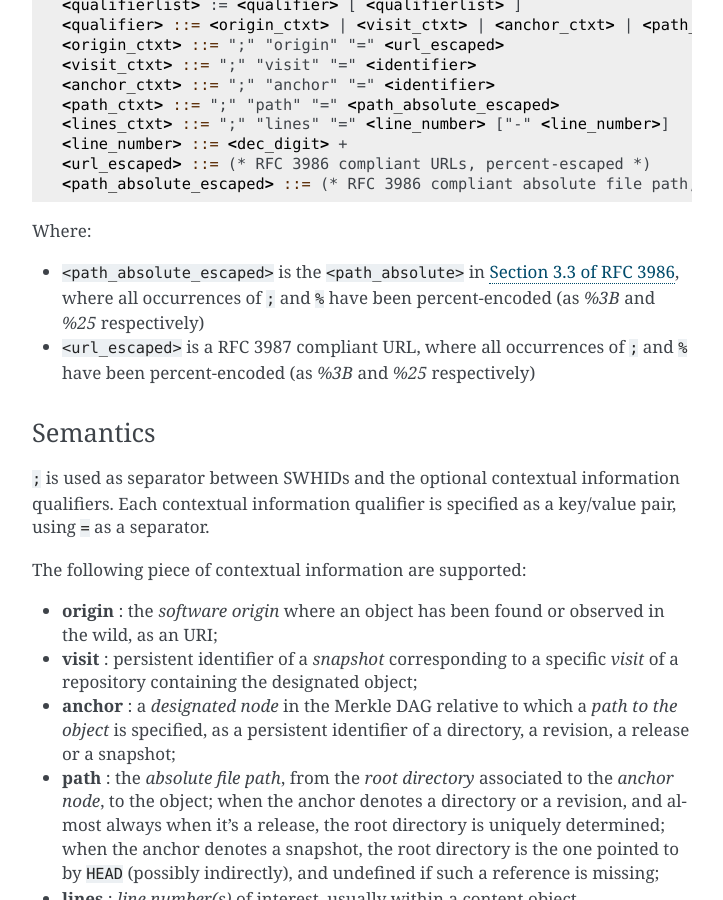
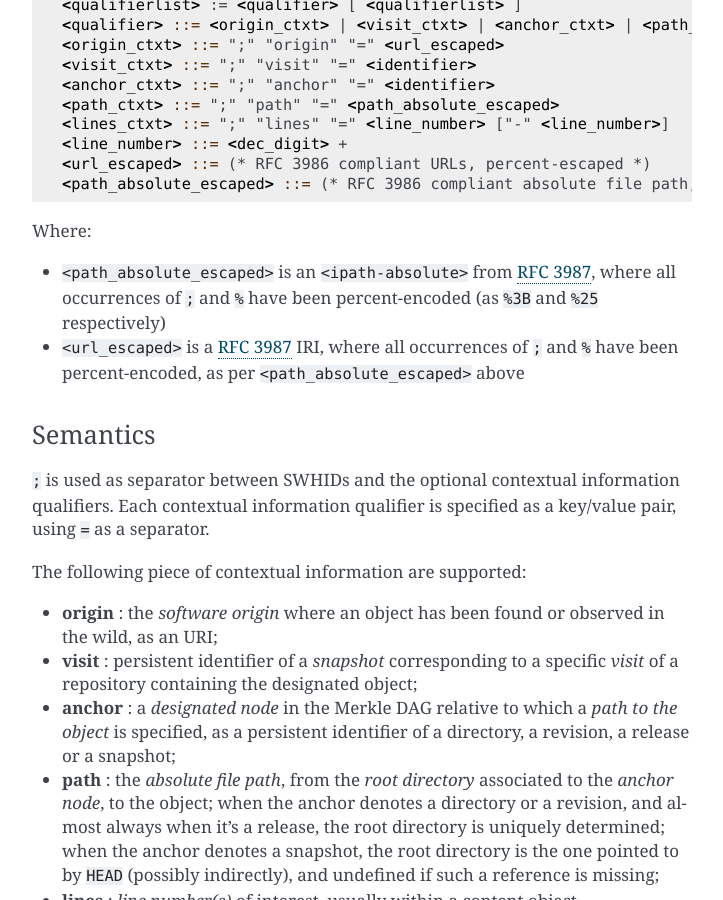
Before and after one commit to SoftwareHeritage/swh-model, a Sphinx documentation site: the page built from docs/persistent-identifiers.rst, in a window 1280 px wide and 900 px high, scrolled down 3198 px. Shown: the whole window, without its empty margins (388-1111 px from the left). Built offline with Sphinx 7.4.7, drawn with Linux system fonts in a browser that asks for light colours; pages that are not in the unit, such as notebooks, are missing from menus; cross-references to code outside the pages are shown as plain code.

Commit message:
SWHID spec: add support for IRI
Closes T2379

```diff
--- a/docs/persistent-identifiers.rst
+++ b/docs/persistent-identifiers.rst
@@ -174,12 +174,13 @@ the ``<identifier_with_context>`` entry point of the grammar:
 
 Where:
 
-- ``<path_absolute_escaped>`` is the ``<path_absolute>`` in `Section 3.3 of RFC
-  3986 <https://tools.ietf.org/html/rfc3986#section-3.3>`_, where all
-  occurrences of ``;`` and ``%`` have been percent-encoded (as `%3B` and `%25`
-  respectively)
-- ``<url_escaped>`` is a RFC 3987 compliant URL, where all occurrences of ``;``
-  and ``%`` have been percent-encoded (as `%3B` and `%25` respectively)
+- ``<path_absolute_escaped>`` is an ``<ipath-absolute>`` from `RFC 3987`_,
+  where all occurrences of ``;`` and ``%`` have been percent-encoded (as
+  ``%3B`` and ``%25`` respectively)
+- ``<url_escaped>`` is a `RFC 3987`_ IRI, where all occurrences of ``;`` and
+  ``%`` have been percent-encoded, as per ``<path_absolute_escaped>`` above
+
+.. _RFC 3987: https://tools.ietf.org/html/rfc3987
 
 
 Semantics
```
